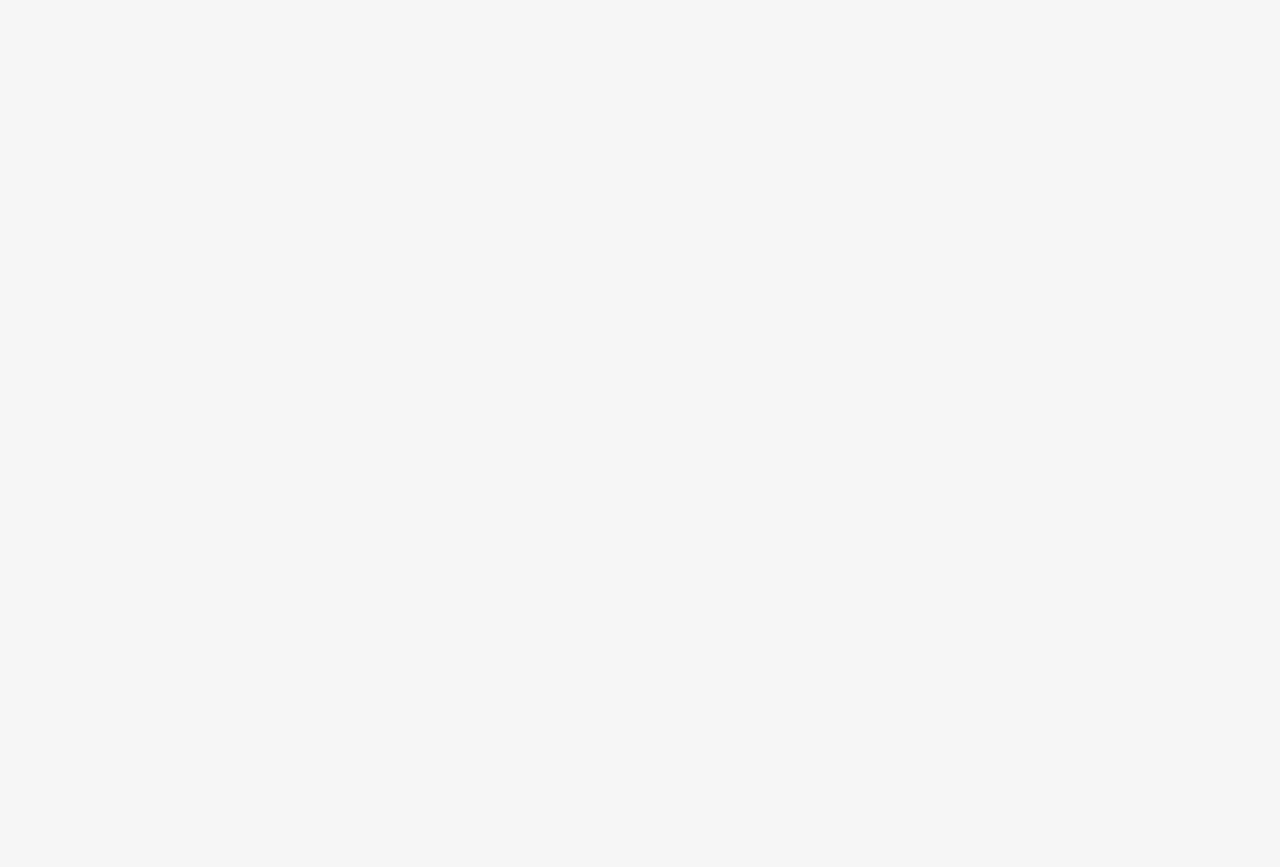
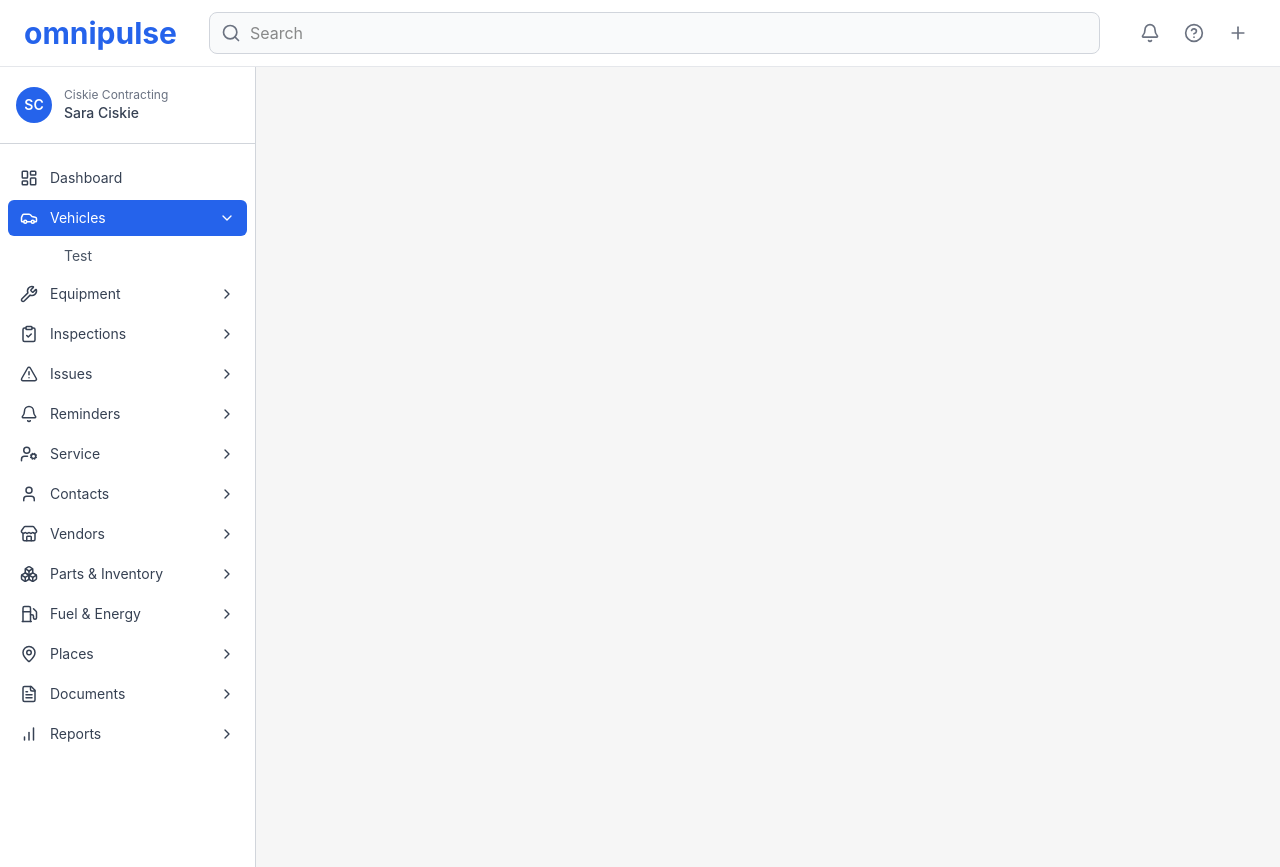
Before and after one commit to willjosh/omnipulse, a Next.js app in the folder client/: page / in a window 1280 px wide. Before the commit the page ends 800 px from the top, so only its background shows below. Built offline with nearby package versions, Linux system fonts and the light colour scheme.

Commit message:
feat(navigation): add the side navigation component

```diff
--- a/client/package.json
+++ b/client/package.json
@@ -15,6 +15,7 @@
     "@tanstack/react-query": "^5.81.2",
     "@tanstack/react-query-devtools": "^5.81.2",
     "axios": "^1.10.0",
+    "lucide-react": "^0.522.0",
     "next": "15.3.4",
     "react": "^19.0.0",
     "react-dom": "^19.0.0",
--- /dev/null
+++ b/client/src/app/features/shared/SideBar.tsx
@@ -0,0 +1,134 @@
+'use client';
+
+import { useState } from 'react';
+import {
+  LayoutDashboard,
+  Car,
+  Wrench,
+  ClipboardCheck,
+  AlertTriangle,
+  Bell,
+  UserCog,
+  User,
+  Store,
+  Boxes,
+  Fuel,
+  MapPin,
+  FileText,
+  BarChart,
+  ChevronDown,
+  ChevronRight,
+} from 'lucide-react';
+
+type NavItem = {
+  label: string;
+  icon: React.ElementType;
+  hasDropdown: boolean;
+};
+
+const navItems: NavItem[] = [
+  { label: 'Dashboard', icon: LayoutDashboard, hasDropdown: false },
+  { label: 'Vehicles', icon: Car, hasDropdown: true },
+  { label: 'Equipment', icon: Wrench, hasDropdown: true },
+  { label: 'Inspections', icon: ClipboardCheck, hasDropdown: true },
+  { label: 'Issues', icon: AlertTriangle, hasDropdown: true },
+  { label: 'Reminders', icon: Bell, hasDropdown: true },
+  { label: 'Service', icon: UserCog, hasDropdown: true },
+  { label: 'Contacts', icon: User, hasDropdown: true },
+  { label: 'Vendors', icon: Store, hasDropdown: true },
+  { label: 'Parts & Inventory', icon: Boxes, hasDropdown: true },
+  { label: 'Fuel & Energy', icon: Fuel, hasDropdown: true },
+  { label: 'Places', icon: MapPin, hasDropdown: true },
+  { label: 'Documents', icon: FileText, hasDropdown: true },
+  { label: 'Reports', icon: BarChart, hasDropdown: true },
+];
+
+const SideBar = () => {
+  const [activeItem, setActiveItem] = useState<string>('Vehicles');
+  const [expandedItems, setExpandedItems] = useState<Record<string, boolean>>({
+    Vehicles: true,
+  });
+
+  const toggleExpand = (label: string) => {
+    setExpandedItems((prev) => ({
+      ...prev,
+      [label]: !prev[label],
+    }));
+  };
+
+  const handleClick = (label: string) => {
+    setActiveItem(label);
+  };
+
+  return (
+    <aside className="w-64 h-screen bg-white border-r border-[var(--border)] text-sm flex flex-col">
+      {/* Header */}
+      <div className="px-4 py-5 border-b border-[var(--border)] flex items-center gap-3">
+        <div className="w-9 h-9 rounded-full bg-[var(--primary-color)] flex items-center justify-center text-white font-semibold">
+          SC
+        </div>
+        <div>
+          <div className="text-xs text-gray-500">Ciskie Contracting</div>
+          <div className="text-sm font-medium text-gray-700">Sara Ciskie</div>
+        </div>
+      </div>
+
+      {/* Navigation */}
+      <nav className="flex-1 overflow-y-auto">
+        <ul className="mt-4 space-y-1">
+          {navItems.map(({ label, icon: Icon, hasDropdown }) => {
+            const isActive = activeItem === label;
+            const isExpanded = expandedItems[label];
+
+            return (
+              <li key={label}>
+                <div className="px-2">
+                    <button
+                        onClick={() => {
+                        handleClick(label);
+                        if (hasDropdown) toggleExpand(label);
+                        }}
+                        className={`w-full flex items-center gap-3 px-3 py-2 rounded-md transition-all text-left ${
+                        isActive
+                            ? 'bg-[var(--primary-color)] text-white'
+                            : 'text-gray-700 hover:bg-[var(--primary-light)] hover:text-[var(--primary-color)]'
+                        }`}
+                    >
+                        <Icon size={18} />
+                        <span className="truncate flex-1">{label}</span>
+                        {hasDropdown &&
+                        (isExpanded ? (
+                            <ChevronDown size={16} className="text-inherit" />
+                        ) : (
+                            <ChevronRight size={16} className="text-inherit" />
+                        ))}
+                    </button>
+                </div>
+
+                {/* Children */}
+                {hasDropdown && isExpanded && (
+                    <ul className="ml-10 mt-1 space-y-1">
+                        <div className="px-2">
+                            <button
+                            onClick={() => handleClick(`${label} - Test`)}
+                            className={`w-full flex items-center gap-2 px-4 py-1.5 rounded-md transition-all text-left text-sm ${
+                            activeItem === `${label} - Test`
+                                ? 'bg-[var(--primary-color)] text-white'
+                                : 'text-gray-600 hover:bg-[var(--primary-light)] hover:text-[var(--primary-color)]'
+                            }`}
+                            >
+                            <span className="truncate">Test</span>
+                            </button>
+                        </div>
+                    </ul>
+                )}
+              </li>
+            );
+          })}
+        </ul>
+      </nav>
+    </aside>
+  );
+}
+
+export default SideBar
--- a/client/src/app/globals.css
+++ b/client/src/app/globals.css
@@ -42,7 +42,7 @@
   }
 
   a {
-    color: var(--primary);
+    color: var(--primary-color);
     text-decoration: underline;
   }
 
@@ -65,6 +65,7 @@
   .text-muted {
     color: var(--muted);
   }
+
   .text-primary {
     color: var(--primary-color);
   }
--- a/client/src/app/page.tsx
+++ b/client/src/app/page.tsx
@@ -1,3 +1,10 @@
+import NavBar from "./features/shared/NavBar";
+import SideBar from "./features/shared/SideBar";
+
 export default function Home() {
-  return <></>;
+  return <div>
+    <NavBar />
+    <SideBar />
+  </div>;
+
 }
```
Also changed, not shown: 1 other file (tests, documents, lock files or other folders).
